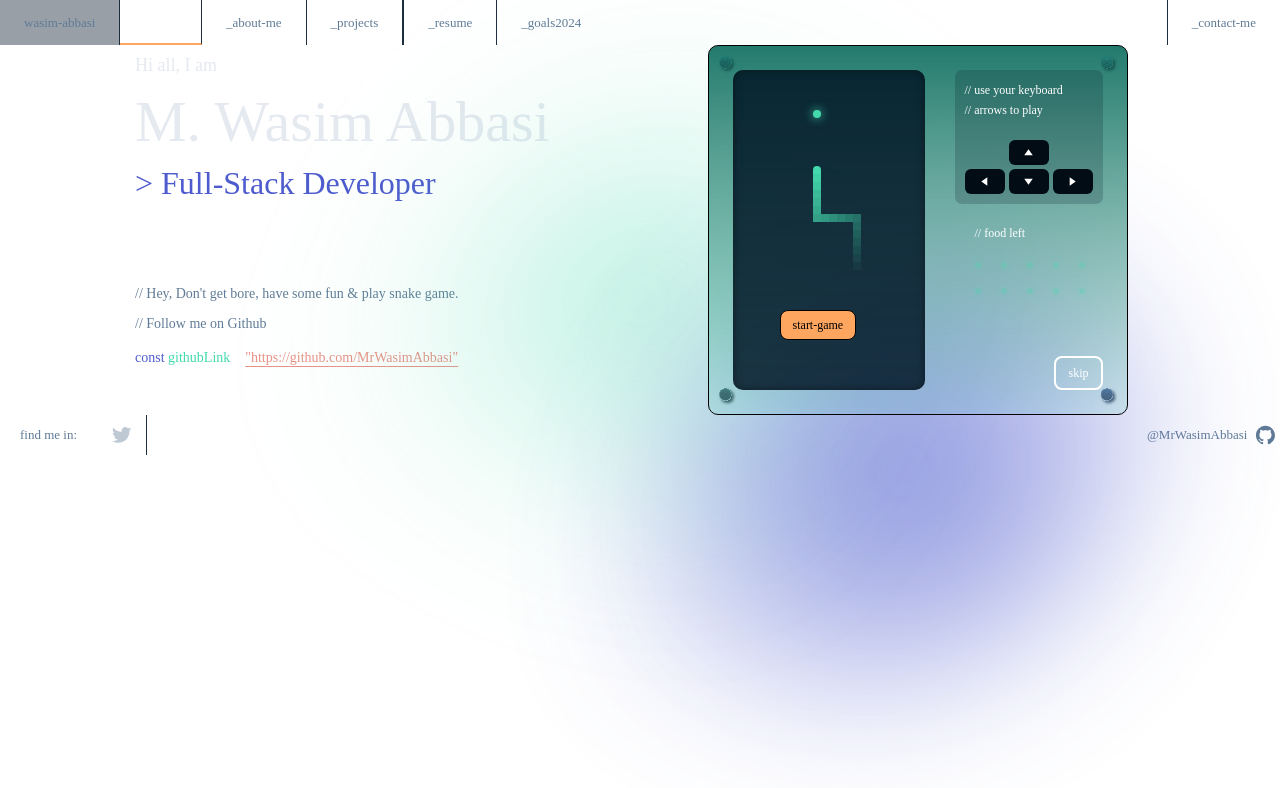
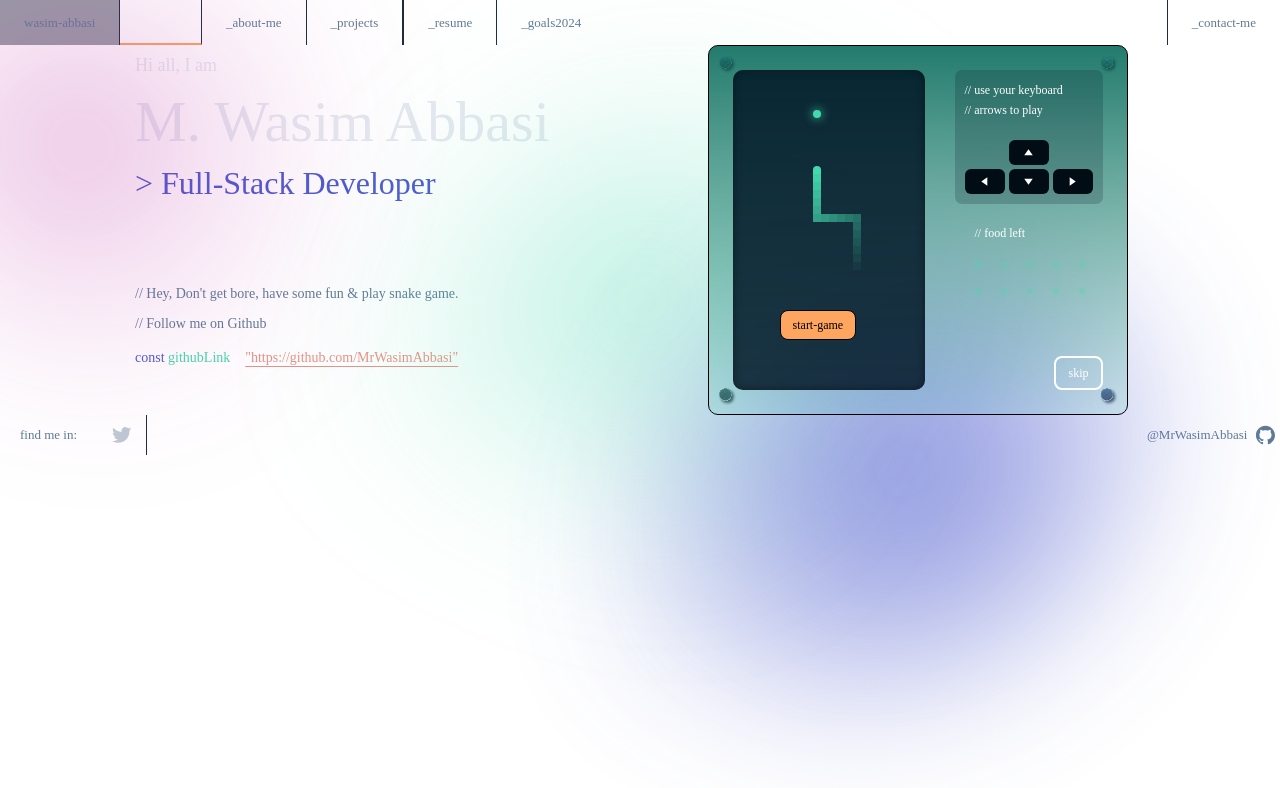
Before and after one commit to MrWasimAbbasi/portfolio, a Nuxt app: page / in a window 1280 px wide. Shown: the top 788 px of the page. Built offline with nearby package versions, Linux system fonts and the light colour scheme; what @highlightjs/vue-plugin would draw is missing.

Commit message:
slight UI changes

```diff
--- a/app.vue
+++ b/app.vue
@@ -1,6 +1,7 @@
 <template>
   <MobileMenu/>
   <AppHeader/>
+  <div class="css-blurry-gradient-red"></div>
   <NuxtPage data-aos="fade-in"/>
   <AppFooter/>
 </template>
@@ -34,9 +35,9 @@ export default {
 
         // Settings that can be overridden on per-element basis, by `data-aos-*` attributes:
         offset: 120, // offset (in px) from the original trigger point
-        delay: 0, // values from 0 to 3000, with step 50ms
-        duration: 400, // values from 0 to 3000, with step 50ms
-        easing: 'ease', // default easing for AOS animations
+        delay: 20, // values from 0 to 3000, with step 50ms
+        duration: 20, // values from 0 to 3000, with step 50ms
+        easing: 'ease-in-out-back', // default easing for AOS animations
         once: false, // whether animation should happen only once - while scrolling down
         mirror: false, // whether elements should animate out while scrolling past them
         anchorPlacement: 'top-bottom', // defines which position of the element regarding to window should trigger the animation
@@ -44,3 +45,19 @@ export default {
   }
 }
 </script>
+
+<style scoped>
+.css-blurry-gradient-red {
+  position: absolute;
+  top: 5%;
+  right: 80%;
+  width: 300px;
+  height: 300px;
+	border-radius: 0% 0% 50% 50%;
+  rotate: 10deg;
+	filter: blur(100px);
+  background: radial-gradient(circle at 10% 10%,rgb(188, 48, 165), rgba(186, 181, 88, 0));
+  opacity: 0.5;
+  z-index: 10;
+}
+</style>
```
